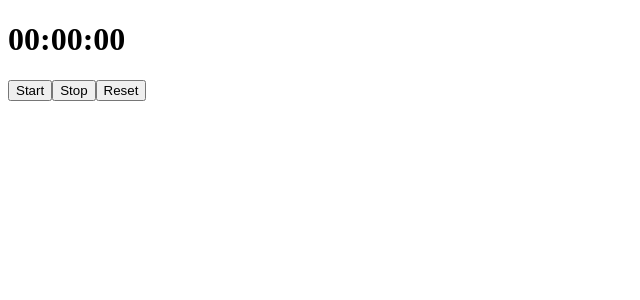
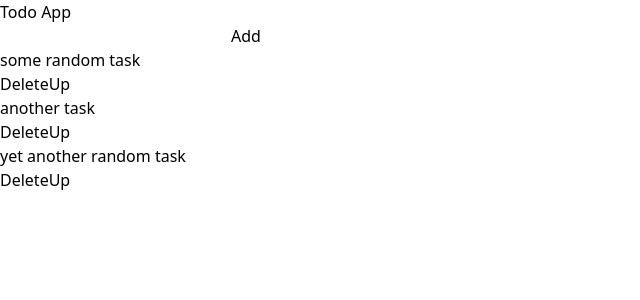
Before and after one commit to Achyutem/Projects, a React (Vite) app: page / in a window 1280 px wide. Shown: the top 300 px of the page, without its empty margins (0-640 px from the left). Built offline with nearby package versions, Linux system fonts and the light colour scheme.

Commit message:
added tailwindcss

```diff
--- a/src/App.tsx
+++ b/src/App.tsx
@@ -5,8 +5,8 @@
 // import NestedCheckbox from "./NestedCheckbox/NestedCheckbox"
 // import Otp from "./OTP/Otp"
 // import Stars from "./Stars/Stars"
-import Stopwatch from "./Stopwatch/Stopwatch"
-
+// import Stopwatch from "./Stopwatch/Stopwatch"
+import Todo from "./TODO/Todo";
 
 function App() {
   return (
@@ -19,10 +19,11 @@ function App() {
         {/* <NestedCheckbox /> */}
         {/* <Otp /> */}
         {/* <Stars /> */}
-      <Stopwatch />
+        {/* <Stopwatch /> */}
+        <Todo />
       </div>
     </>
-  )
+  );
 }
 
-export default App
+export default App;
--- /dev/null
+++ b/src/index.css
@@ -0,0 +1,3 @@
+@tailwind base;
+@tailwind components;
+@tailwind utilities;
```
Also changed, not shown: src/main.tsx (+7 -6 lines). Lines whose indentation alone changed are shown as unchanged.
